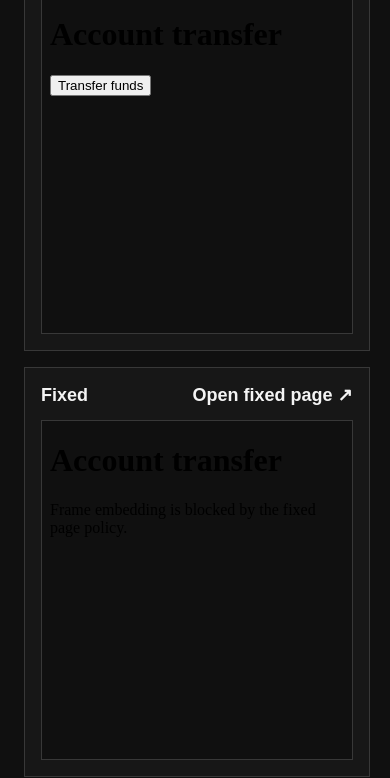
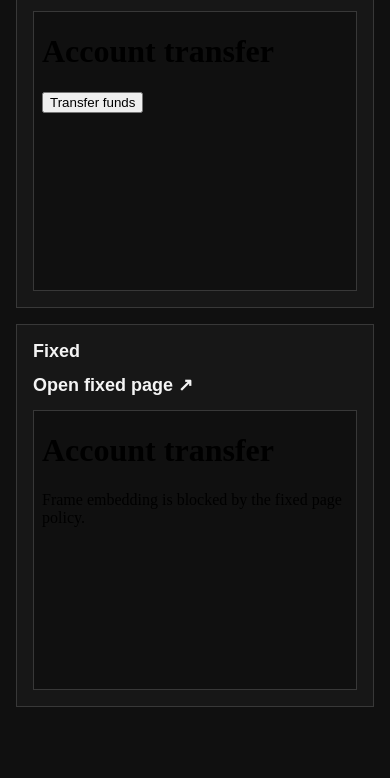
Before and after one commit to itshakemd/42_Web_Cybersecurity_Final_Project, a plain HTML site: page clickjacking/index.html in a window 390 px wide. Shown: the part 253-1031 px from the top of the page. After the commit the page ends 992 px from the top, so only its background shows below. Drawn offline with Linux system fonts and the light colour scheme.

Commit message:
style: improve responsive layouts for cards, team profiles, and lab comparisons

```diff
--- a/clickjacking/styles.css
+++ b/clickjacking/styles.css
@@ -89,3 +89,18 @@ iframe {
   text-decoration: underline;
   text-underline-offset: 4px;
 }
+
+@media (max-width: 560px) {
+  body {
+    padding: 32px 16px;
+  }
+
+  .demo-header {
+    align-items: flex-start;
+    flex-direction: column;
+  }
+
+  iframe {
+    min-height: 280px;
+  }
+}
--- a/client-side-enforcement/styles.css
+++ b/client-side-enforcement/styles.css
@@ -89,3 +89,18 @@ iframe {
   text-decoration: underline;
   text-underline-offset: 4px;
 }
+
+@media (max-width: 560px) {
+  body {
+    padding: 32px 16px;
+  }
+
+  .demo-header {
+    align-items: flex-start;
+    flex-direction: column;
+  }
+
+  iframe {
+    min-height: 280px;
+  }
+}
--- a/styles.css
+++ b/styles.css
@@ -9,6 +9,10 @@ body {
   background: #101010;
   color: #f4f4f4;
   font-family: Arial, Helvetica, sans-serif;
+}
+
+html {
+  scroll-behavior: smooth;
 }
 
 .label {
--- a/weak-randomness/styles.css
+++ b/weak-randomness/styles.css
@@ -89,3 +89,18 @@ iframe {
   text-decoration: underline;
   text-underline-offset: 4px;
 }
+
+@media (max-width: 560px) {
+  body {
+    padding: 32px 16px;
+  }
+
+  .demo-header {
+    align-items: flex-start;
+    flex-direction: column;
+  }
+
+  iframe {
+    min-height: 280px;
+  }
+}
```
